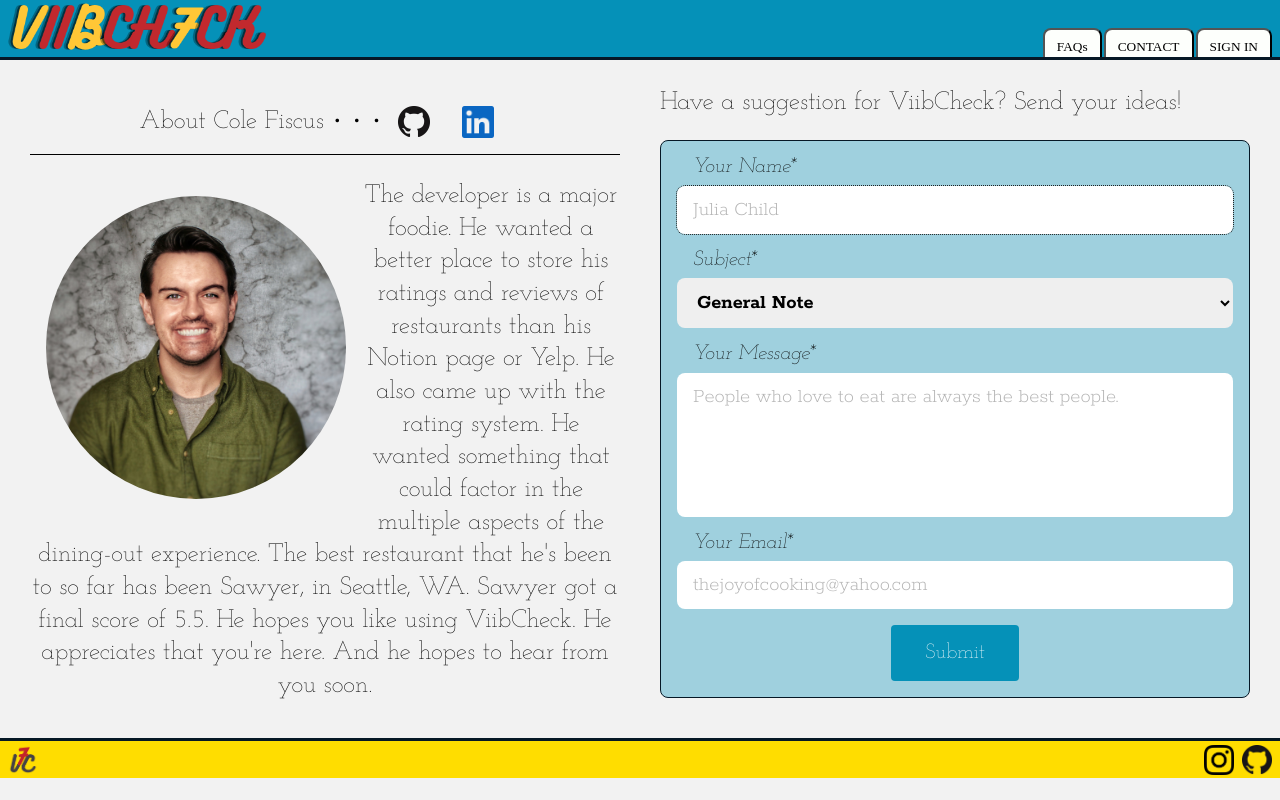
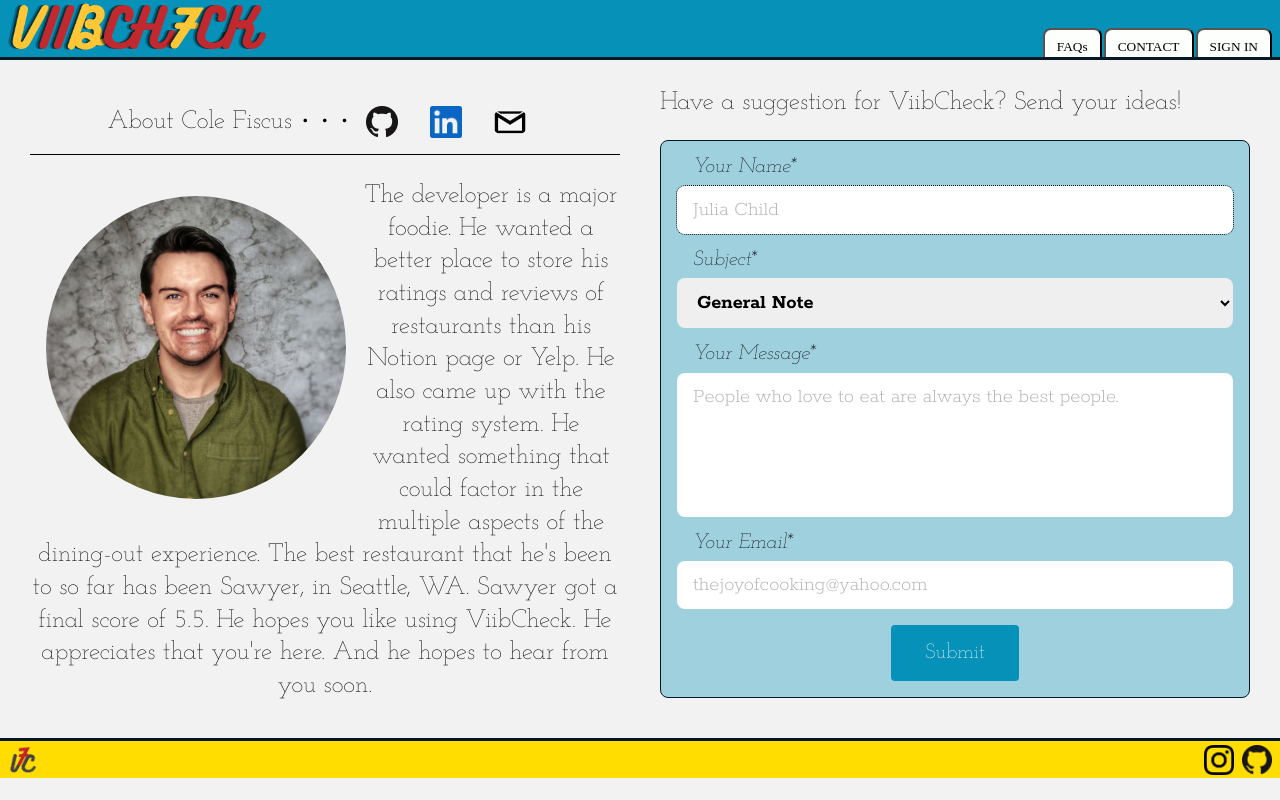
Before and after one commit to colefiscus/vibecheck, a React (Create React App) app: page /contact in a window 1280 px wide. Built offline with nearby package versions, Linux system fonts and the light colour scheme; a web font is replaced by a local one.

Commit message:
Added gmail logo to SocialWrapper

```diff
--- a/src/Views/Contact.js
+++ b/src/Views/Contact.js
@@ -3,6 +3,7 @@ import styled from "styled-components/macro";
 import selfPortrait from "../Images/cole.jpeg";
 import ghLogo from "../Images/github-logo.png";
 import liLogo from "../Images/linkedin-logo.png";
+import gmailLogo from "../Images/gmail-logo.png";
 
 import ContactMe from "../Components/EmailJS/ContactMe";
 
@@ -17,6 +18,9 @@ const Contact = () => {
           </ImageWrapper>
           <ImageWrapper style={{ "--size": 32 + "px" }}>
             <Logo src={liLogo} />
+          </ImageWrapper>
+          <ImageWrapper style={{ "--size": 32 + "px" }}>
+            <Logo src={gmailLogo} />
           </ImageWrapper>
         </SocialWrapper>
         <ImageWrapper style={{ "--size": 300 + "px" }}>
```
